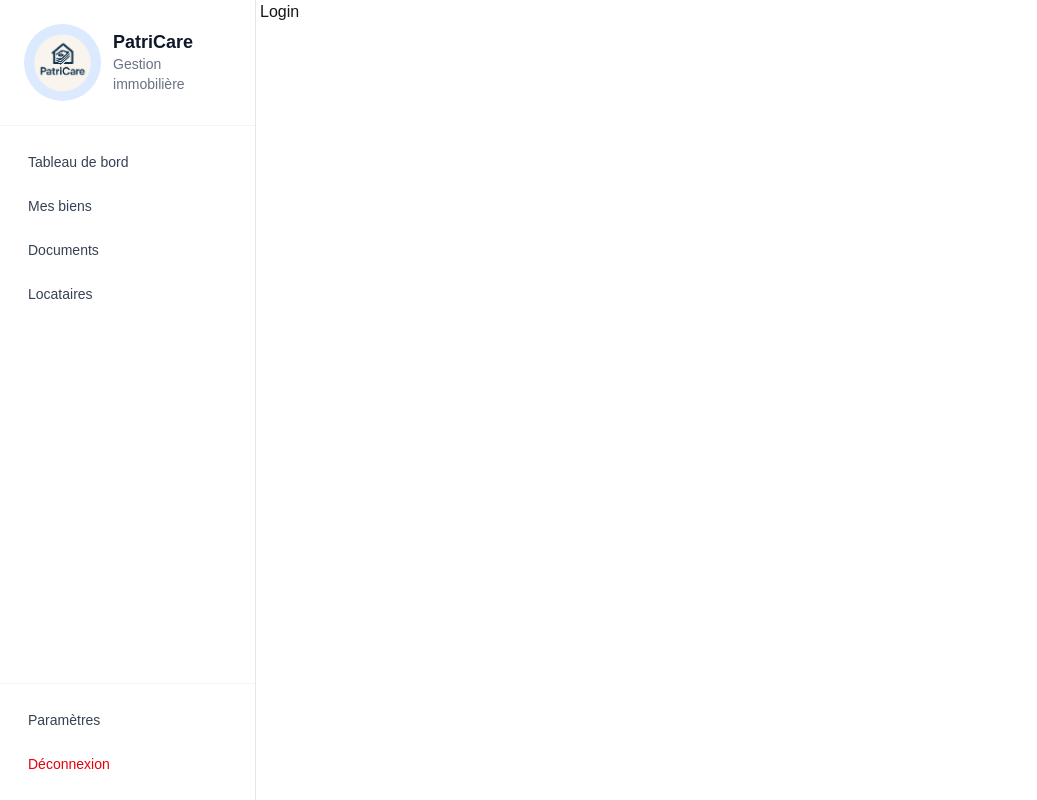
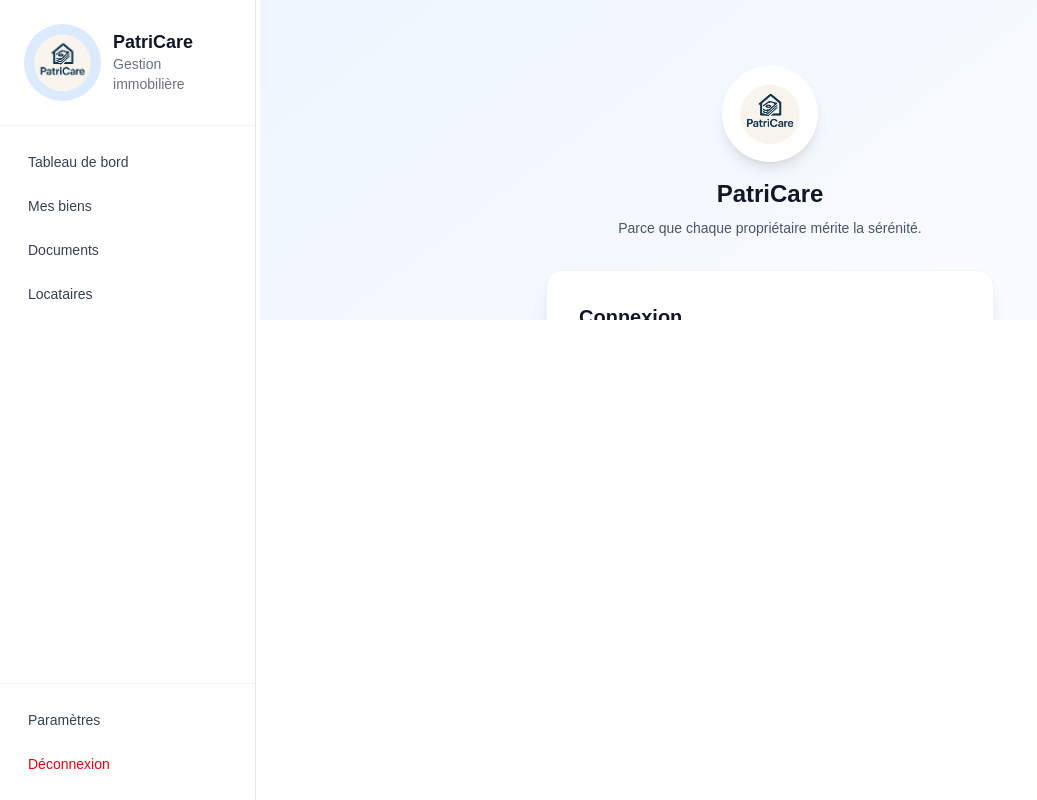
Before and after one commit to P3psHy/patricare, a Next.js app in the folder patricare-front/: page /login in a window 1280 px wide. Shown: the whole page, without its empty margins (0-1037 px from the left). Built offline with nearby package versions, Linux system fonts and the light colour scheme.

Commit message:
ajout de la login page

```diff
--- /dev/null
+++ b/patricare-front/app/components/loginForm/LoginForm.tsx
@@ -0,0 +1,106 @@
+"use client";
+
+import React, { useState } from 'react';
+import Link from 'next/link';
+import { EnvelopeIcon, LockClosedIcon } from '@heroicons/react/24/outline';
+
+const LoginForm = () => {
+  const [email, setEmail] = useState('');
+  const [password, setPassword] = useState('');
+  const [rememberMe, setRememberMe] = useState(false);
+
+  const handleSubmit = (e: React.FormEvent) => {
+    e.preventDefault();
+    // Logique de connexion ici
+    console.log({ email, password, rememberMe });
+  };
+
+  return (
+    <form onSubmit={handleSubmit} className="space-y-5">
+      <h3 className="text-xl font-semibold text-gray-900 mb-5">Connexion</h3>
+
+      {/* Champ Email */}
+      <div>
+        <label htmlFor="email" className="block text-sm font-medium text-gray-700">
+          Email
+        </label>
+        <div className="mt-1 relative rounded-md shadow-sm">
+          <div className="absolute inset-y-0 left-0 pl-3 flex items-center pointer-events-none">
+            <EnvelopeIcon className="h-5 w-5 text-gray-400" aria-hidden="true" />
+          </div>
+          <input
+            type="email"
+            id="email"
+            value={email}
+            onChange={(e) => setEmail(e.target.value)}
+            className="block w-full pl-10 pr-3 py-2.5 border border-gray-300 rounded-md leading-5 bg-white placeholder-gray-500 focus:outline-none focus:ring-2 focus:ring-green-500 focus:border-green-500 sm:text-sm"
+            placeholder="patricare@patricare.com"
+            required
+          />
+        </div>
+      </div>
+
+      {/* Champ Mot de passe */}
+      <div>
+        <label htmlFor="password" className="block text-sm font-medium text-gray-700">
+          Mot de passe
+        </label>
+        <div className="mt-1 relative rounded-md shadow-sm">
+          <div className="absolute inset-y-0 left-0 pl-3 flex items-center pointer-events-none">
+            <LockClosedIcon className="h-5 w-5 text-gray-400" aria-hidden="true" />
+          </div>
+          <input
+            type="password"
+            id="password"
+            value={password}
+            onChange={(e) => setPassword(e.target.value)}
+            className="block w-full pl-10 pr-3 py-2.5 border border-gray-300 rounded-md leading-5 bg-white placeholder-gray-500 focus:outline-none focus:ring-2 focus:ring-green-500 focus:border-green-500 sm:text-sm"
+            placeholder="••••••••"
+            required
+          />
+        </div>
+      </div>
+
+      {/* Se souvenir de moi & Mot de passe oublié */}
+      <div className="flex items-center justify-between">
+        <div className="flex items-center">
+          <input
+            id="remember-me"
+            type="checkbox"
+            checked={rememberMe}
+            onChange={(e) => setRememberMe(e.target.checked)}
+            className="h-4 w-4 text-green-600 focus:ring-green-500 border-gray-300 rounded"
+          />
+          <label htmlFor="remember-me" className="ml-2 block text-sm text-gray-700">
+            Se souvenir de moi
+          </label>
+        </div>
+        <div className="text-sm">
+          <Link href="/forgot-password"className="font-medium text-blue-600 hover:text-blue-500">
+            Mot de passe oublié ?
+          </Link>
+        </div>
+      </div>
+
+      {/* Bouton de Connexion */}
+      <div>
+        <button
+          type="submit"
+          className="w-full flex justify-center py-3 px-4 border border-transparent rounded-md shadow-sm text-sm font-medium text-white bg-green-600 hover:bg-green-700 focus:outline-none focus:ring-2 focus:ring-offset-2 focus:ring-green-500 transition-colors"
+        >
+          Se connecter
+        </button>
+      </div>
+
+      {/* Créer un compte */}
+      <div className="text-center text-sm text-gray-600">
+        Pas encore de compte ?{' '}
+        <Link href="/register" className="font-medium text-blue-600 hover:text-blue-500">
+          Créer un compte
+        </Link>
+      </div>
+    </form>
+  );
+};
+
+export default LoginForm;
--- a/patricare-front/app/components/sidenav/Sidenav.tsx
+++ b/patricare-front/app/components/sidenav/Sidenav.tsx
@@ -2,13 +2,14 @@
 
 import React from 'react';
 import Link from 'next/link';
-import { usePathname } from 'next/navigation';
+import { usePathname, useRouter } from 'next/navigation';
 import SidenavItem from './SidenavItem';
 import Image from 'next/image';
 import Logo from '../../assets/logo.png';
 
 const Sidenav = () => {
-  const router = usePathname();
+  const routerPath = usePathname();
+  const router = useRouter();
 
   return (
     <div className="flex flex-col h-screen w-64 bg-white border-r border-gray-200 text-gray-700">
@@ -30,22 +31,22 @@
         <SidenavItem
           href="/dashboard"
           label="Tableau de bord"
-          isActive={router === '/dashboard' || router === '/'}
+          isActive={routerPath === '/dashboard' || routerPath === '/'}
         />
         <SidenavItem
           href="/mes-biens"
           label="Mes biens"
-          isActive={router === '/mes-biens'}
+          isActive={routerPath === '/mes-biens'}
         />
         <SidenavItem
           href="/documents"
           label="Documents"
-          isActive={router === '/documents'}
+          isActive={routerPath === '/documents'}
         />
         <SidenavItem
           href="/locataires"
           label="Locataires"
-          isActive={router === '/locataires'}
+          isActive={routerPath === '/locataires'}
         />
       </nav>
 
@@ -54,11 +55,11 @@
         <SidenavItem
           href="/parametres"
           label="Paramètres"
-          isActive={router === '/parametres'}
+          isActive={routerPath === '/parametres'}
         />
         <button
           className="w-full flex items-center px-3 py-2.5 text-sm font-medium text-red-600 rounded-lg hover:bg-red-50 transition-colors"
-          onClick={() => { /* Logique de déconnexion */ console.log('Déconnexion'); }}
+          onClick={() => { router.replace("/login"); }}
         >
           Déconnexion
         </button>
--- a/patricare-front/app/layout.tsx
+++ b/patricare-front/app/layout.tsx
@@ -29,11 +29,11 @@
       <body
         className={`${geistSans.variable} ${geistMono.variable} antialiased`}
       >
-        <div className="container flex gap-1">
-          <div className="sidenav">
+        <div className="container h-full max-h-full flex gap-1">
+          <div className="sidenav h-full">
             <Sidenav />
           </div>
-          <div className="max-h-100vh flex-1 overflow-y-auto">
+          <div className="h-full max-h-80 flex-1 overflow-y-auto">
             {children}
           </div>
         </div>
--- a/patricare-front/app/login/page.tsx
+++ b/patricare-front/app/login/page.tsx
@@ -1,7 +1,38 @@
-export default function Login() {
-    return (
-        <div>
-            <h1>Login</h1>
+import React from 'react';
+import Image from 'next/image';
+import LoginForm from '../components/loginForm/LoginForm';
+
+import Logo from '../assets/logo.png';
+
+const LoginPage = () => {
+  return (
+    <div className="min-h-screen flex items-center justify-center bg-gradient-to-br from-blue-50 to-white">
+      <div className="w-full max-w-md">
+        {/* En-tête avec Logo et Slogan */}
+        <div className="text-center mb-8">
+          <div className="flex justify-center mb-4">
+            <div className="p-4 bg-white rounded-full shadow-lg">
+              <Image src={Logo} alt="PatriCare Logo" width={64} height={64} />
+            </div>
+          </div>
+          <h2 className="text-2xl font-bold text-gray-900">PatriCare</h2>
+          <p className="mt-2 text-sm text-gray-600">
+            Parce que chaque propriétaire mérite la sérénité.
+          </p>
         </div>
-    );
-}
+
+        {/* Formulaire de Connexion */}
+        <div className="bg-white p-8 rounded-2xl shadow-xl border border-gray-100">
+          <LoginForm />
+        </div>
+
+        {/* Pied de page */}
+        <div className="mt-8 text-center text-sm text-gray-500">
+          © 2025 PatriCare. À vos côtés pour valoriser vos biens.
+        </div>
+      </div>
+    </div>
+  );
+};
+
+export default LoginPage;
--- a/patricare-front/package.json
+++ b/patricare-front/package.json
@@ -9,6 +9,7 @@
     "lint": "eslint"
   },
   "dependencies": {
+    "@heroicons/react": "^2.2.0",
     "next": "16.0.4",
     "react": "19.2.0",
     "react-dom": "19.2.0"
```
Also changed, not shown: 1 other file (tests, documents, lock files or other folders).
